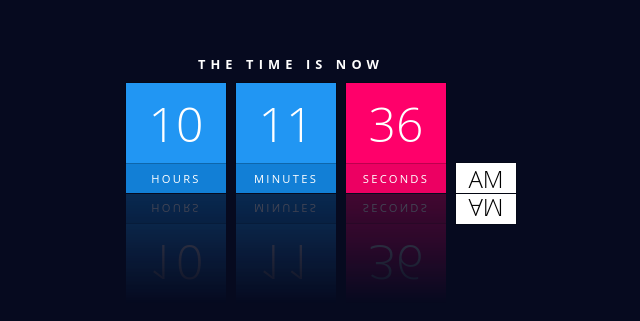
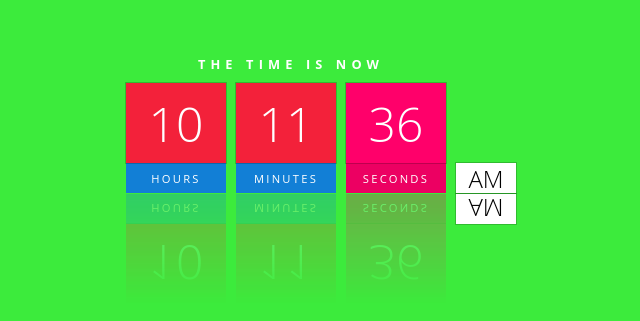
Before and after one commit to divyanipatle315-ship-it/digital-clock-2, a plain HTML site: page index.html in a window 1280 px wide. Shown: the part 281-602 px from the top of the page, without its empty margins (349-989 px from the left). Drawn offline with Linux system fonts and the light colour scheme.

```diff
--- a/style.css
+++ b/style.css
@@ -10,13 +10,13 @@
     justify-content: center;
     align-items: center;
     min-height: 100vh;
-    background: #060a1f;
+    background: #3ceb3c;
 }
 
 #clock h2 {
     position: relative;
     display: block;
-    color: #fff;
+    color: #ffffff;
     text-align: center;
     margin: 10px 0;
     font-weight: 700;
@@ -39,7 +39,7 @@
     display: block;
     width: 100px;
     height: 80px;
-    background: #2196f3;
+    background: #f3213a;
     color: #fff;
     font-weight: 300;
     display: flex;
```
